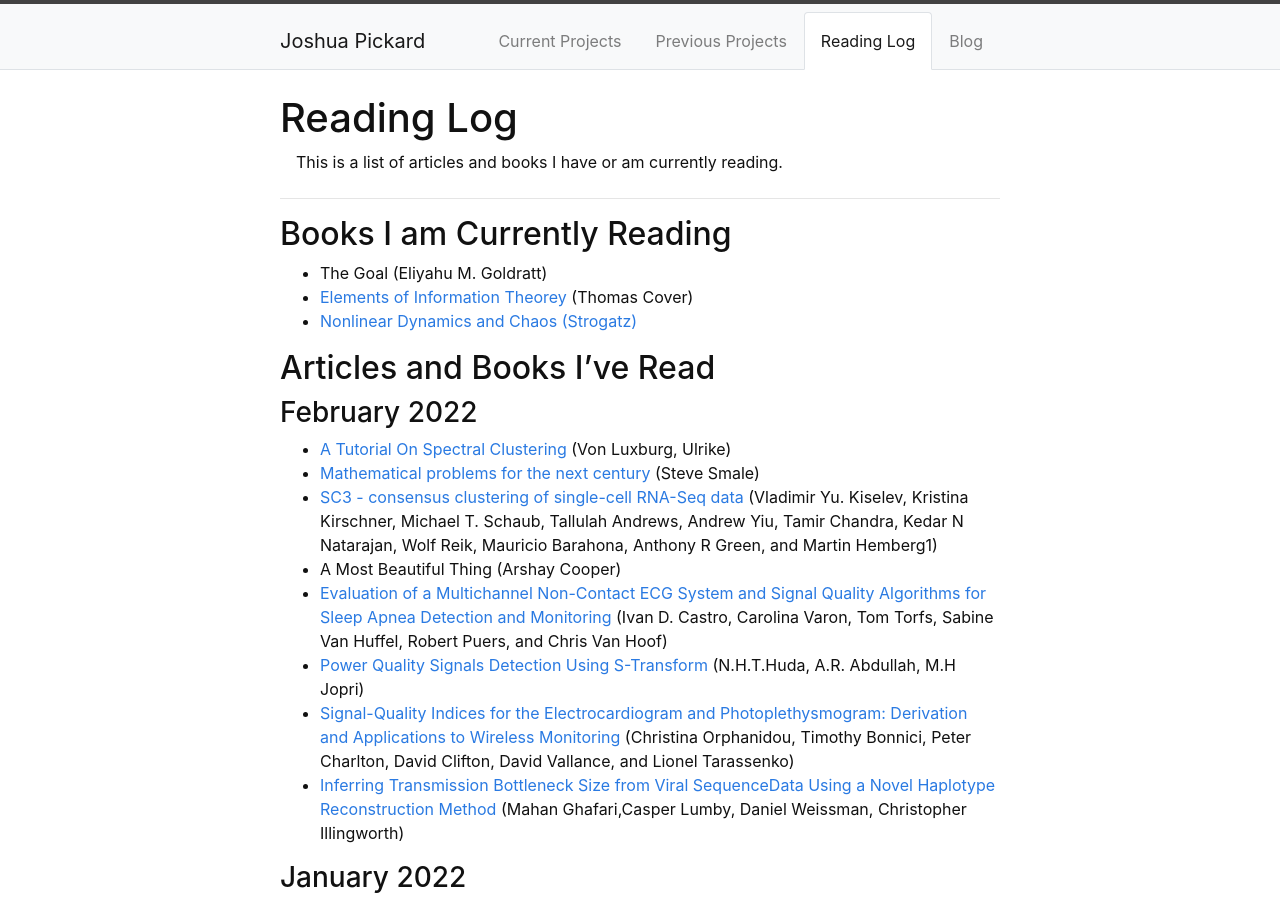
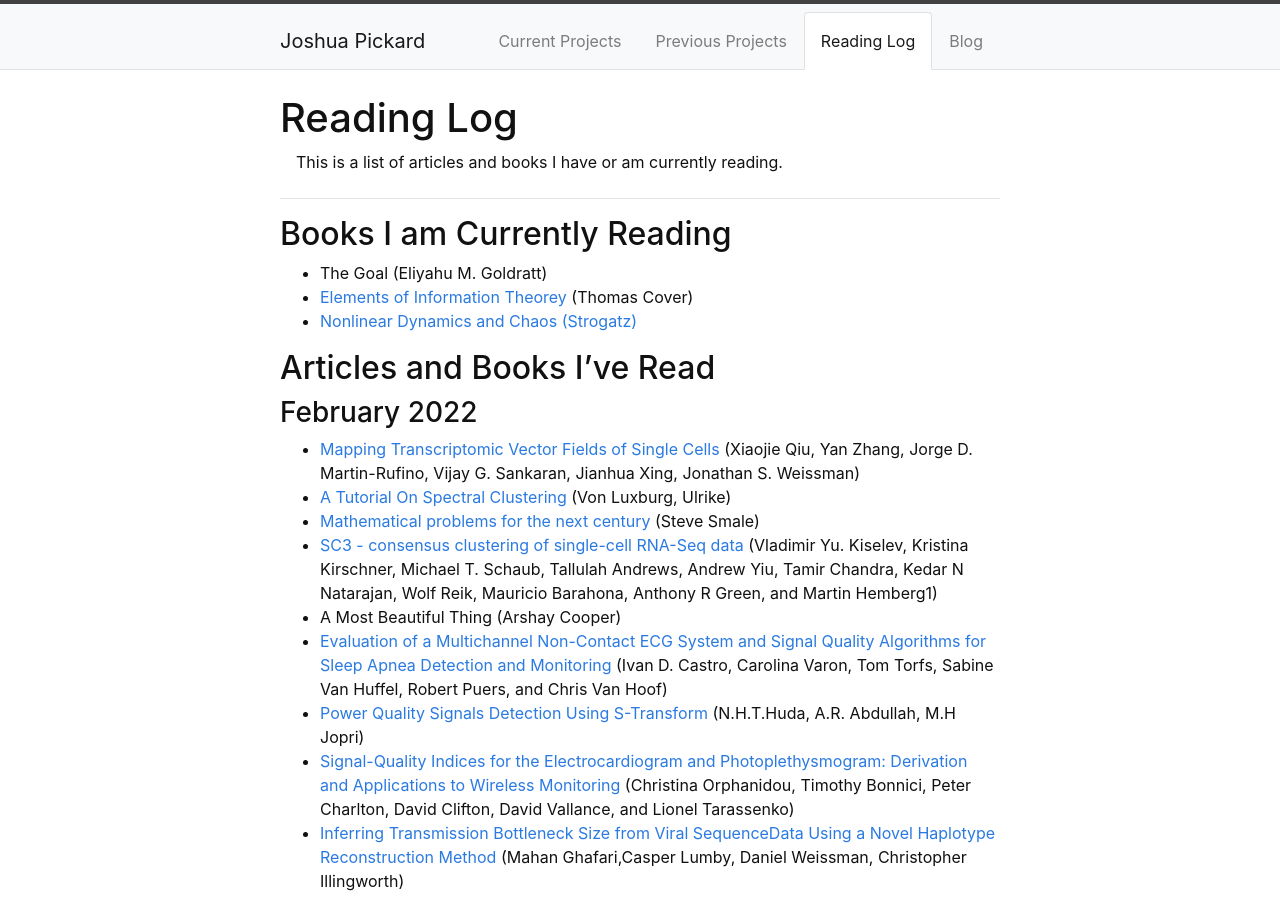
Before and after one commit to Jpickard1/jpickard1.github.io, a Jekyll site: the page built from content/3-Reading_Log.md, in a window 1280 px wide and 900 px high. Built offline with Jekyll 4.4.1, drawn with Linux system fonts in a browser that asks for light colours.

Commit message:
Update 3-Reading_Log.md

```diff
--- a/content/3-Reading_Log.md
+++ b/content/3-Reading_Log.md
@@ -13,6 +13,7 @@ description: >
 ## Articles and Books I've Read
 
 ### February 2022
+- [Mapping Transcriptomic Vector Fields of Single Cells](https://drive.google.com/file/d/1qR7j10VyNu1TRD5uRdoI2D4RwwLJFfud/view?usp=sharing) (Xiaojie Qiu, Yan Zhang, Jorge D. Martin-Rufino, Vijay G. Sankaran, Jianhua Xing, Jonathan S. Weissman)
 - [A Tutorial On Spectral Clustering](https://drive.google.com/file/d/1Jq9MBRMxDfgnnSZmeVtrYvOb2-vksEIS/view) (Von Luxburg, Ulrike)
 - [Mathematical problems for the next century](https://drive.google.com/file/d/1NTW_cTjlAcLgezxLp8aufxxojaJNKFlk/view) (Steve Smale)
 - [SC3 - consensus clustering of single-cell RNA-Seq data](https://pubmed.ncbi.nlm.nih.gov/28346451/) (Vladimir Yu. Kiselev, Kristina Kirschner, Michael T. Schaub, Tallulah Andrews, Andrew Yiu, Tamir Chandra, Kedar N Natarajan, Wolf Reik, Mauricio Barahona, Anthony R Green, and Martin Hemberg1)
```
